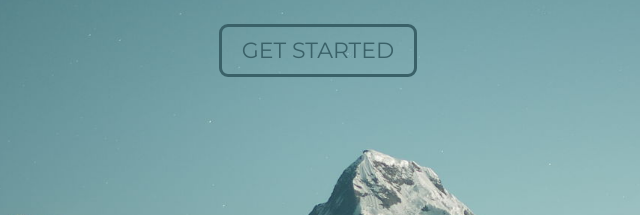
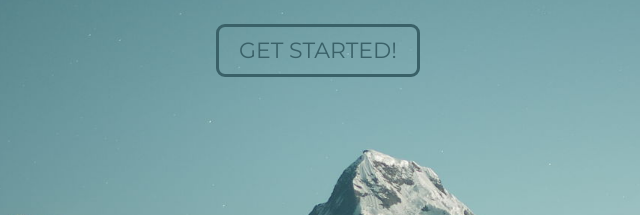
Before and after one commit to justDo1T/portfolio, a website: page index.html in a window 1280 px wide. Shown: the part 313-528 px from the top of the page, 322-962 px from the left. Drawn offline with nearby package versions, Linux system fonts and the light colour scheme; some packages are replaced by stand-ins of ours; a script that the page names is missing.

Commit message:
progress save

```diff
--- a/index.html
+++ b/index.html
@@ -37,7 +37,7 @@
 						<h1>Make <span id="it">IT</span> better</h1>
 					</div>
 					<div class="btn animated bounceInUp">
-						<a id="start-button" href="#">Get started</a>
+						<a id="start-button" href="#">Get started!</a>
 					</div>
 				</div>
 			</div>
```
